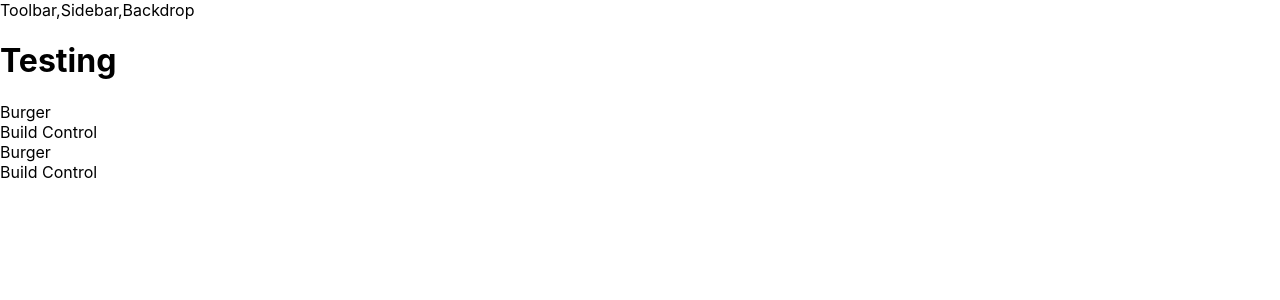
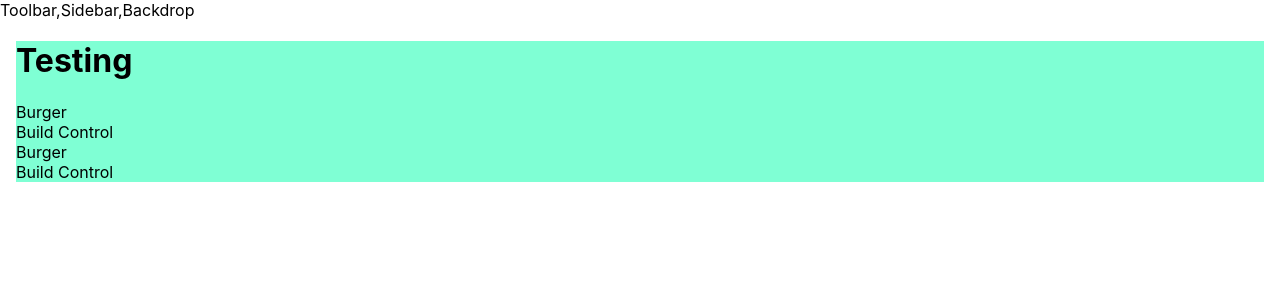
Before and after one commit to sayantabonny/Burger_Builder_Basic, a React (Create React App) app: page / in a window 1280 px wide. Shown: the top 300 px of the page. Built offline with nearby package versions, Linux system fonts and the light colour scheme; the HTML template or start-up script is replaced by a standard one.

Commit message:
css module

```diff
--- a/src/Components/Layout/Layout.js
+++ b/src/Components/Layout/Layout.js
@@ -1,9 +1,10 @@
+import classes from './layout.module.css';
 import React from 'react'
 import Aux from '../../Hoc/hoc_Aux'
 const layout = (props_args) => (
     <Aux>
         <div>Toolbar,Sidebar,Backdrop</div>
-    <main>
+    <main className={classes.Content}>
 
         {props_args.children}
 
--- /dev/null
+++ b/src/Components/Layout/layout.module.css
@@ -0,0 +1,5 @@
+.Content{
+
+    margin: 16px;
+    background-color: aquamarine;
+}
```
